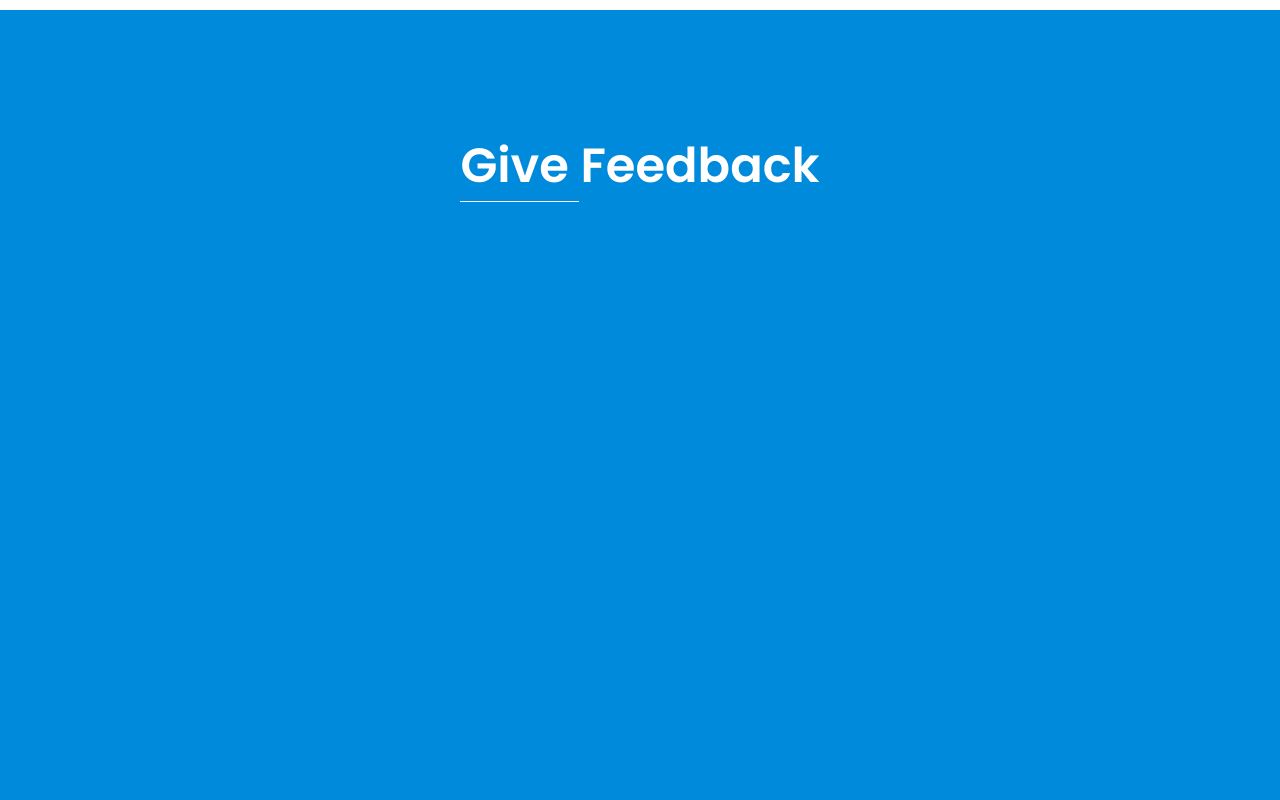
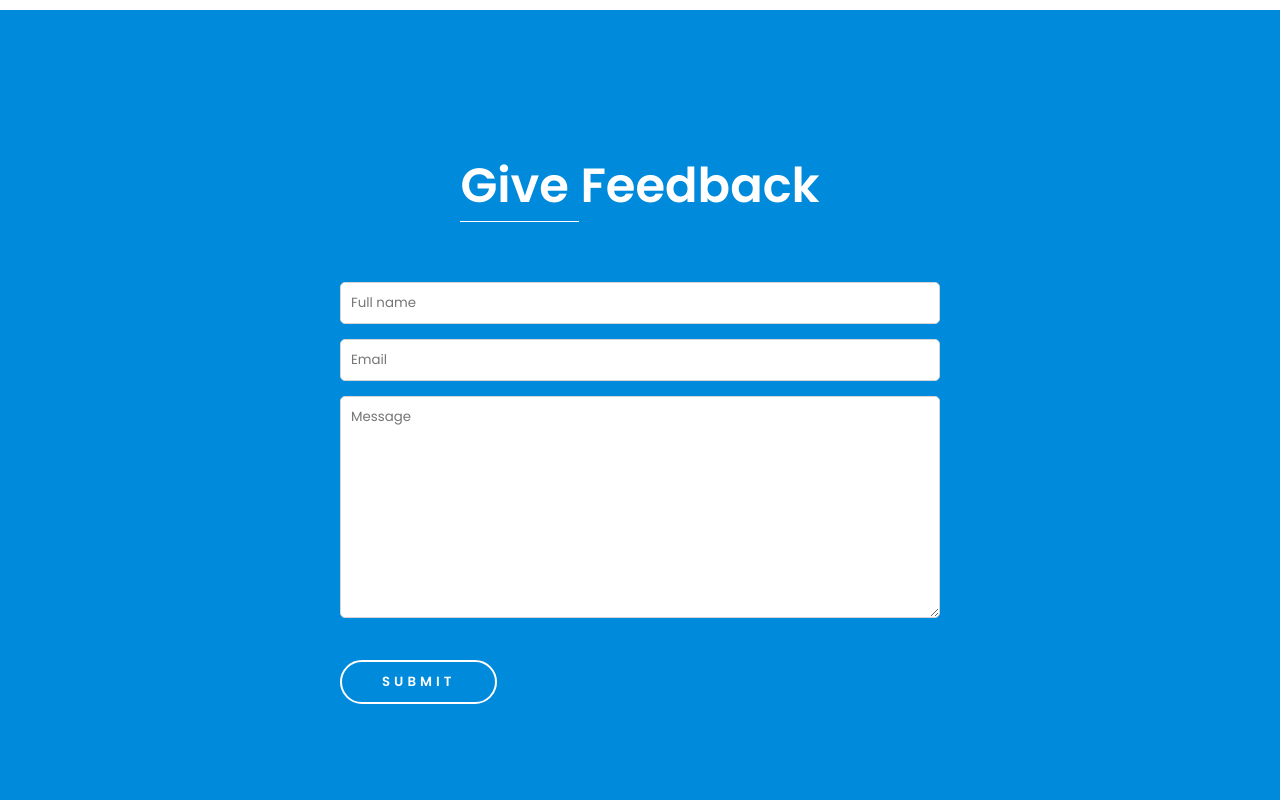
Before and after one commit to giadung/RhemaCanada, a React (Create React App) app: page / in a window 1280 px wide. Shown: the part 4900-5700 px from the top of the page. Built offline with nearby package versions, Linux system fonts and the light colour scheme.

Commit message:
add Feedback Form

```diff
--- a/src/components/Contact/ContactElements.js
+++ b/src/components/Contact/ContactElements.js
@@ -37,7 +37,7 @@ export const ContactH2 = styled.h2`
     bottom: 0;
     left: 0;
     width: 20%;
-    border-bottom: 1px solid var(--blue);
+    border-bottom: 2px solid var(--blue);
   }
 `
 
--- a/src/components/Feedback/FeedbackElements.js
+++ b/src/components/Feedback/FeedbackElements.js
@@ -6,12 +6,14 @@ export const FeedbackContainer = styled.div`
   display: flex;
   flex-direction: column;
   align-items: center;
+  color: #fff;
 `
 
 export const FeedbackH1 = styled.h1`
   color: #fff;
-  margin-top: 120px;
+  margin-top: 140px;
   position: relative;
+  margin-bottom: 60px;
 
   :before {
     content: '';
@@ -23,4 +25,42 @@ export const FeedbackH1 = styled.h1`
   }
 `
 
-export const FeedbackWrapper = styled.div``
+export const FeedbackWrapper = styled.div`
+  width: 600px;
+
+  p {
+    margin-bottom: 15px;
+  }
+
+  input,
+  textarea {
+    width: 100%;
+    padding: 10px 10px;
+    border: 1px solid var(--grey);
+    border-radius: 5px;
+
+    :focus {
+      box-shadow: 0 0 5px rgba(0, 0, 0, 0.2);
+      border: 1px solid var(--blue);
+      outline: 0;
+    }
+  }
+
+  button {
+    margin-top: 20px;
+    color: #fff;
+    font-weight: 600;
+    text-transform: uppercase;
+    letter-spacing: 4px;
+    border: 2px solid #fff;
+    border-radius: 50px;
+    background-color: var(--blue);
+    padding: 10px 40px;
+    cursor: pointer;
+
+    :hover {
+      background-color: #fff;
+      color: var(--dark-grey);
+    }
+  }
+`
--- a/src/components/Feedback/index.js
+++ b/src/components/Feedback/index.js
@@ -1,4 +1,5 @@
 import React from 'react'
+import FeedbackForm from '../FeedbackForm'
 import {
   FeedbackContainer,
   FeedbackH1,
@@ -9,7 +10,9 @@ const Feedback = () => {
   return (
     <FeedbackContainer>
       <FeedbackH1>Give Feedback</FeedbackH1>
-      <FeedbackWrapper></FeedbackWrapper>
+      <FeedbackWrapper>
+        <FeedbackForm />
+      </FeedbackWrapper>
     </FeedbackContainer>
   )
 }
--- /dev/null
+++ b/src/components/FeedbackForm.js
@@ -0,0 +1,62 @@
+import React, { Component } from 'react'
+
+export default class FeedbackForm extends Component {
+  constructor(props) {
+    super(props)
+    this.submitForm = this.submitForm.bind(this)
+    this.state = {
+      status: ''
+    }
+  }
+
+  render() {
+    const { status } = this.state
+    return (
+      <form
+        onSubmit={this.submitForm}
+        action='https://formspree.io/f/xnqoojkn'
+        method='POST'
+      >
+        <p>
+          <input
+            type='text'
+            name='Full Name'
+            placeholder='Full name'
+            required
+          />
+        </p>
+        <p>
+          <input type='email' name='Email' placeholder='Email' required />
+        </p>
+        <p>
+          <textarea name='Message' rows='10' placeholder='Message' required />
+        </p>
+        {status === 'SUCCESS' ? (
+          <p>Thank you for your feedback!</p>
+        ) : (
+          <button>Submit</button>
+        )}
+        {status === 'ERROR' && <p>Ooops! There was an error.</p>}
+      </form>
+    )
+  }
+
+  submitForm(ev) {
+    ev.preventDefault()
+    const form = ev.target
+    const data = new FormData(form)
+    const xhr = new XMLHttpRequest()
+    xhr.open(form.method, form.action)
+    xhr.setRequestHeader('Accept', 'application/json')
+    xhr.onreadystatechange = () => {
+      if (xhr.readyState !== XMLHttpRequest.DONE) return
+      if (xhr.status === 200) {
+        form.reset()
+        this.setState({ status: 'SUCCESS' })
+      } else {
+        this.setState({ status: 'ERROR' })
+      }
+    }
+    xhr.send(data)
+  }
+}
```
